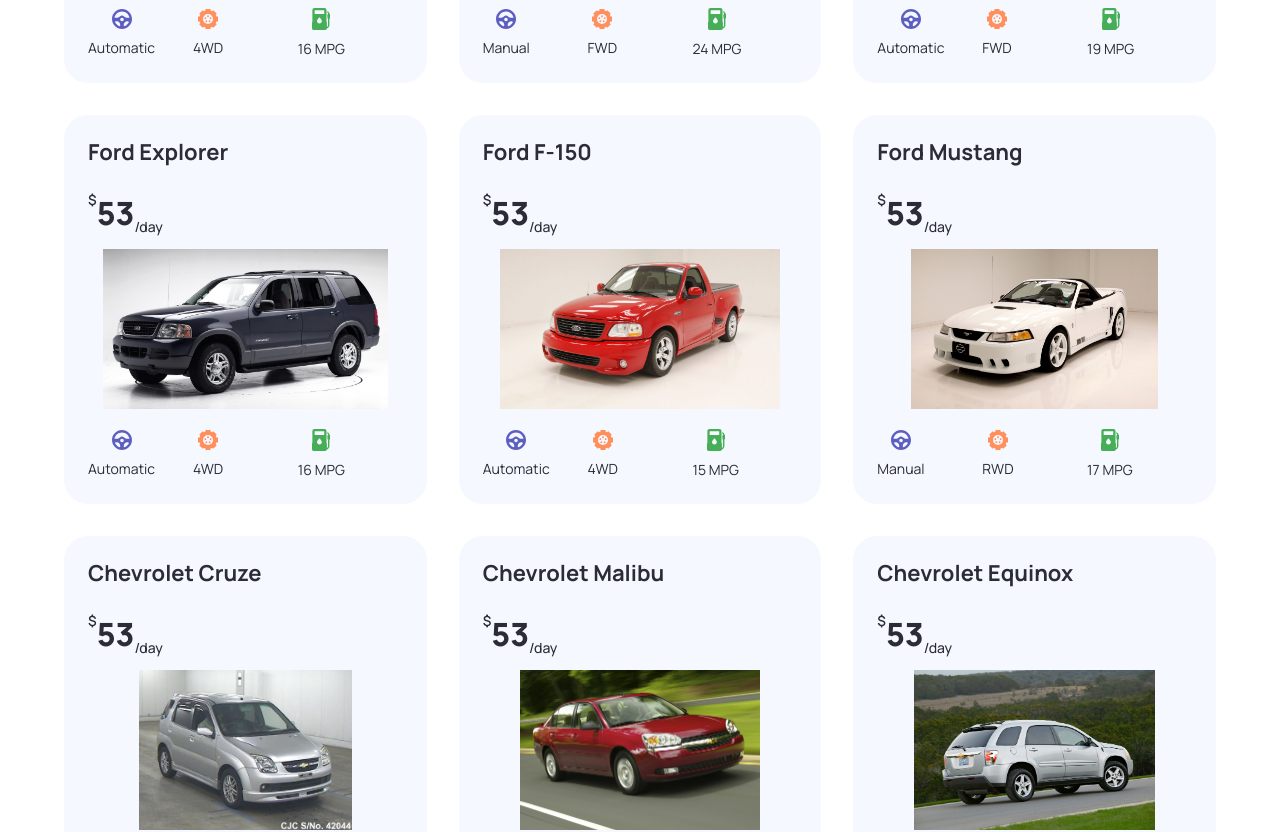
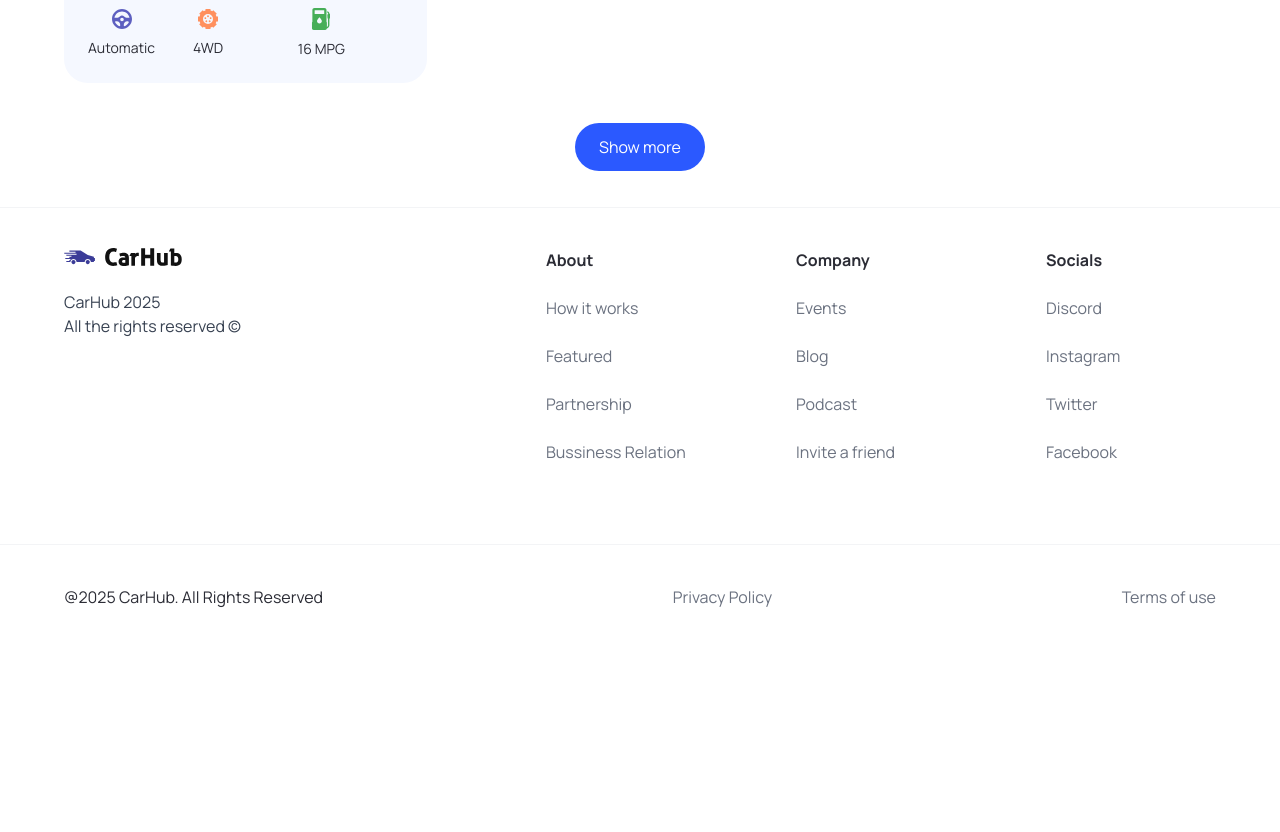
Before and after one commit to sebastian3o/car_showcase, a Next.js app: page / in a window 1280 px wide. Shown: the part 2660-3492 px from the top of the page. After the commit the page ends 3309 px from the top, so only its background shows below. Built offline with nearby package versions, Linux system fonts and the light colour scheme.

Commit message:
Added show more

```diff
--- a/app/page.tsx
+++ b/app/page.tsx
@@ -1,4 +1,4 @@
-import { CarCard, CustomFilter, SearchBar } from "@/components";
+import { CarCard, CustomFilter, SearchBar,ShowMore } from "@/components";
 import Hero from "@/components/Hero";
 import { fuels, yearsOfProduction } from "@/constants";
 import { HomeProps } from "@/types";
@@ -44,6 +44,11 @@
                   <CarCard car={car}/>
                 ))}
               </div>
+              <ShowMore
+              pageNumber={(searchParams.limit || 10)/10}
+              isNext={(searchParams.limit || 10)>allCars.length}>
+
+              </ShowMore>
             </section>
           ):(
             <div className="home__error-container">
--- /dev/null
+++ b/components/ShowMore.tsx
@@ -0,0 +1,31 @@
+"use client";
+import { ShowMoreProps } from "@/types";
+import { useRouter } from "next/navigation";
+import CustomButton from "./CustomButton";
+import { updateSearchParams } from "@/utils";
+
+const ShowMore =({pageNumber,isNext}:ShowMoreProps) => {
+   const router=useRouter();
+   const handleNavigation=()=>{
+    const newLimit=(pageNumber+1)*10;
+    const newPathName=updateSearchParams("limit",String(newLimit))
+    router.push(newPathName)
+   }
+    return (
+        <div className="w-full flex-center gap-5 mt-10">
+            {
+                !isNext && (
+                    <CustomButton
+                    title="Show more"
+                    btnType="button"
+                    containerStyles="bg-primary-blue rounded-full text-white"
+                    handleClick={handleNavigation}>
+
+                    </CustomButton>
+                )
+            }
+        </div>
+    )
+}
+
+export default ShowMore
--- a/components/index.ts
+++ b/components/index.ts
@@ -7,6 +7,7 @@
 import SearchManufacturer from './SearchManufacturer';
 import CarCard from './CarCard';
 import CarDetails from './CarDetails';
+import ShowMore from './ShowMore';
 export{
     Hero,
     CustomButton,
@@ -17,4 +18,5 @@
     SearchManufacturer,
     CarCard,
     CarDetails,
+    ShowMore,
 }
--- a/types/index.ts
+++ b/types/index.ts
@@ -51,3 +51,8 @@
 title:string;
 options:OptionProps[]
 }
+
+export interface ShowMoreProps{
+    pageNumber:number;
+    isNext:boolean;
+}
--- a/utils/index.ts
+++ b/utils/index.ts
@@ -9,7 +9,7 @@
         (!year || car.year == year) &&
         (fuel === "fuel"||!fuel || car.fuel_type.toLowerCase() === fuel.toLowerCase()) &&
         (!model || car.model.toLowerCase().includes(model.toLowerCase()))
-    ).slice(0, limit || cars.length);
+    ).slice(0, limit || 10);
 
 }
 
```
